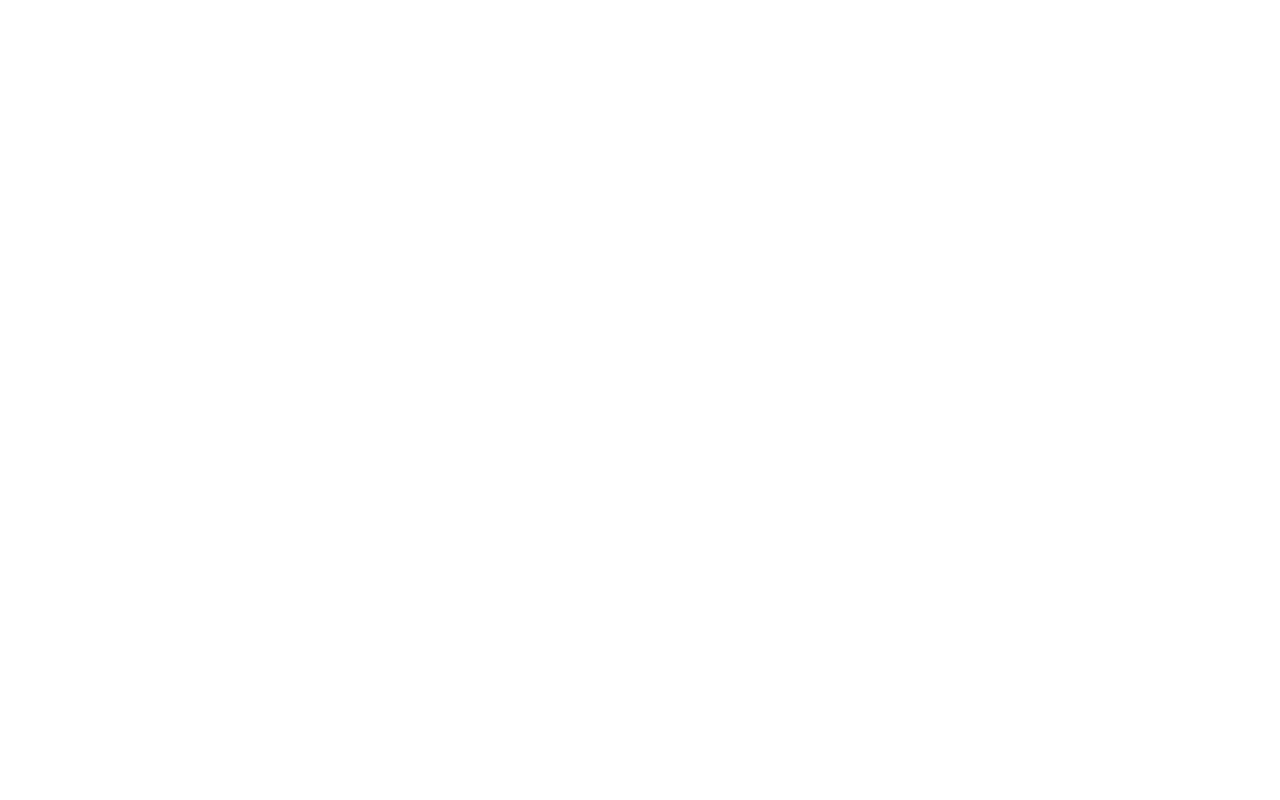
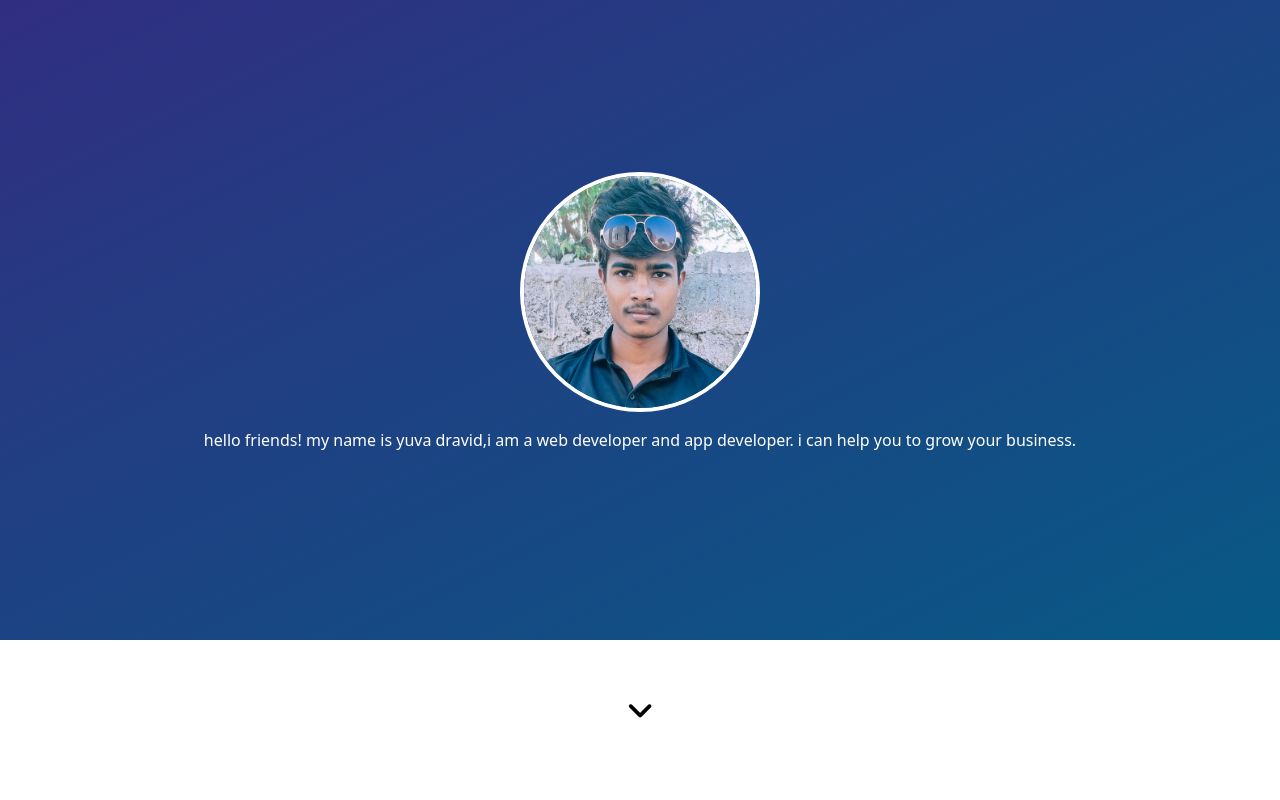
Before and after one commit to yuvadravid/portfolio, a website: page index.html in a window 1280 px wide. Drawn offline with Linux system fonts and the light colour scheme.

Commit message:
second commit

```diff
--- a/index.html
+++ b/index.html
@@ -1,13 +1,35 @@
 <!DOCTYPE html>
 <html lang="en">
-<head>
-    <meta charset="UTF-8">
-    <meta http-equiv="X-UA-Compatible" content="IE=edge">
-    <meta name="viewport" content="width=device-width, initial-scale=1.0">
-    <link rel="stylesheet" href="./public/index.css">
+  <head>
+    <meta charset="UTF-8" />
+    <meta http-equiv="X-UA-Compatible" content="IE=edge" />
+    <meta name="viewport" content="width=device-width, initial-scale=1.0" />
+    <link rel="stylesheet" href="./public/index.css" />
+    <link rel="stylesheet" href="https://cdnjs.cloudflare.com/ajax/libs/font-awesome/6.4.0/css/all.min.css" integrity="sha512-iecdLmaskl7CVkqkXNQ/ZH/XLlvWZOJyj7Yy7tcenmpD1ypASozpmT/E0iPtmFIB46ZmdtAc9eNBvH0H/ZpiBw==" crossorigin="anonymous" referrerpolicy="no-referrer" />
     <title>Document</title>
-</head>
-<body>
-
-</body>
+  </head>
+  <body>
+    <main >
+      <section
+        class="hero w-screen h-screen flex flex-col items-center justify-center "
+      >
+      <div class="flex w-full flex-col items-center justify-center h-[80vh]  bg-gradient-to-br from-indigo-900 to-sky-800">
+        <div class="h-60 w-60 rounded-full overflow-hidden border-solid border-white border-4">
+          <img
+            src="./public/IMG_20220531_100116.jpg"
+            class="object-cover"
+            alt=""
+          />
+        </div>
+        <p class="p-4 text-center text-white">
+          hello friends! my name is <span>yuva dravid</span>,i am a web
+          developer and app developer. i can help you to grow your business.
+        </p>
+    </div>
+    <div class="h-[20vh] flex items-center justify-center">
+<a href="#"><i class="fa-solid fa-angle-down animate-bounce text-3xl cursor-pointer"></i></a>
+    </div>
+</section>
+    </main>
+  </body>
 </html>
--- a/src/index.css
+++ b/src/index.css
@@ -0,0 +1,3 @@
+@tailwind base;
+@tailwind components;
+@tailwind utilities;
--- a/tailwind.config.js
+++ b/tailwind.config.js
@@ -1,7 +1,6 @@
 /** @type {import('tailwindcss').Config} */
 module.exports = {
-  content: ["./pages/*.{html}",
-  "./index.{html}"],
+  content: ["./pages/*.{html,js}","./index.html"],
   theme: {
     extend: {},
   },
```
Also changed, not shown: pages/about.html (added), public/index.css.
